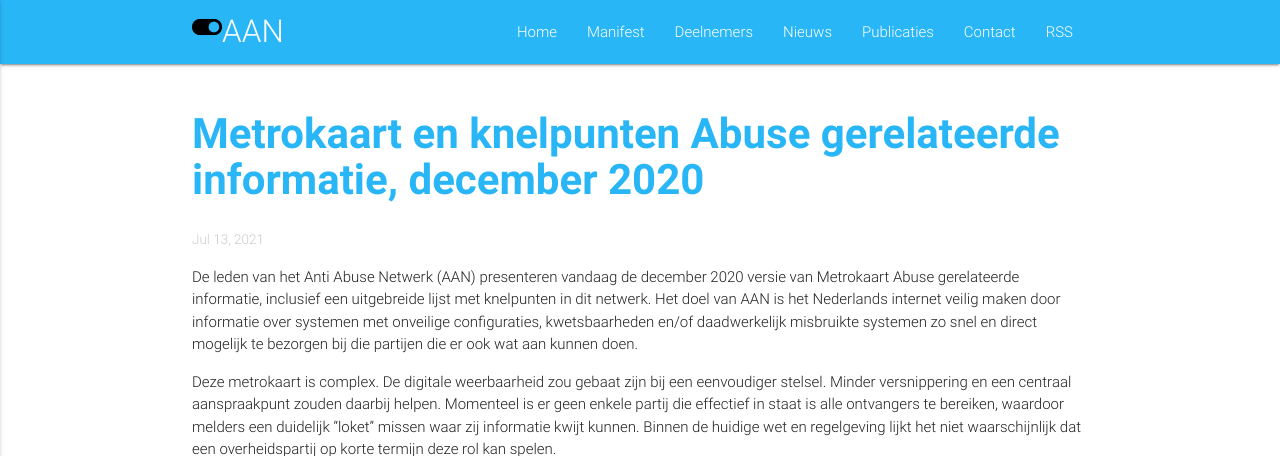
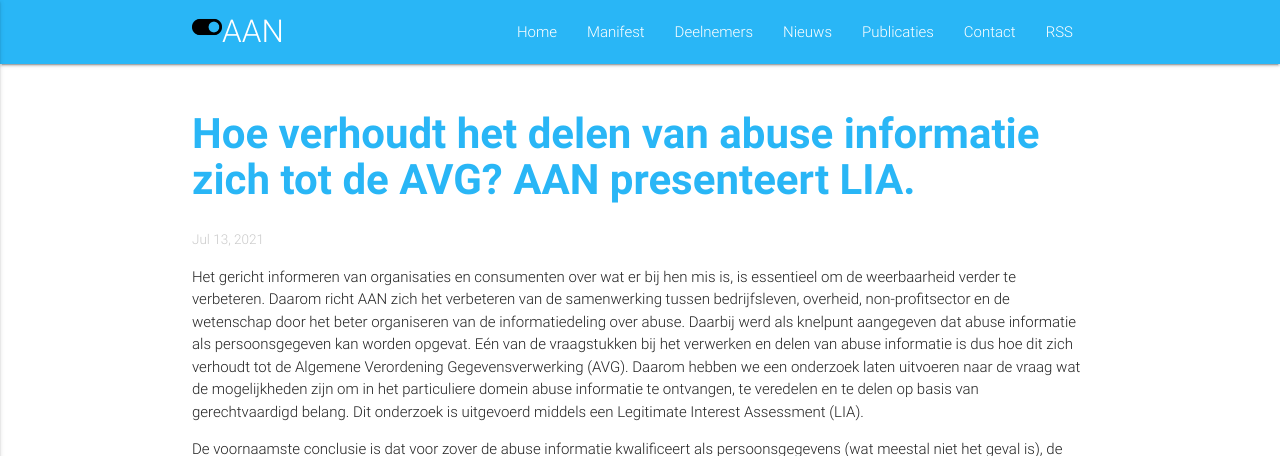
Before and after one commit to anti-abuse-netwerk/anti-abuse-netwerk.github.io, a Jekyll site: the page built from _posts/2021-07-13-AAN-publiceert-LIA.md, in a window 1280 px wide. Shown: the top 456 px of the page. Built offline with Jekyll 4.4.1, drawn with Linux system fonts in a browser that asks for light colours; some of the changed text lies outside the part shown; grey boxes are pictures that could not be loaded.

Commit message:
Artikel fix

```diff
--- a/_posts/2021-07-13-AAN-publiceert-LIA.md
+++ b/_posts/2021-07-13-AAN-publiceert-LIA.md
@@ -1,13 +1,13 @@
 ---
 layout: post
-title: Metrokaart en knelpunten Abuse gerelateerde informatie, december 2020
+title: Hoe verhoudt het delen van abuse informatie zich tot de AVG? AAN presenteert LIA.
 ---
-De leden van het Anti Abuse Netwerk (AAN) presenteren vandaag de december 2020 versie van Metrokaart Abuse gerelateerde informatie, inclusief een uitgebreide lijst met knelpunten in dit netwerk. Het doel van AAN is het Nederlands internet veilig maken door informatie over systemen met onveilige configuraties, kwetsbaarheden en/of daadwerkelijk misbruikte systemen zo snel en direct mogelijk te bezorgen bij die partijen die er ook wat aan kunnen doen.
+Het gericht informeren van organisaties en consumenten over wat er bij hen mis is, is essentieel om de weerbaarheid verder te verbeteren. Daarom richt AAN zich het verbeteren van de samenwerking tussen bedrijfsleven, overheid, non-profitsector en de wetenschap door het beter organiseren van de informatiedeling over abuse.
+Daarbij werd als knelpunt aangegeven dat abuse informatie als persoonsgegeven kan worden opgevat. Eén van de vraagstukken bij het verwerken en delen van abuse informatie is dus hoe dit zich verhoudt tot de Algemene Verordening Gegevensverwerking (AVG). Daarom hebben we een onderzoek laten uitvoeren naar de vraag wat de mogelijkheden zijn om in het particuliere domein abuse informatie te ontvangen, te veredelen en te delen op basis van gerechtvaardigd belang. Dit onderzoek is uitgevoerd middels een Legitimate Interest Assessment (LIA).
 
-Deze metrokaart is complex. De digitale weerbaarheid zou gebaat zijn bij een eenvoudiger stelsel. Minder versnippering  en een centraal aanspraakpunt zouden daarbij helpen. Momenteel is er geen enkele partij die effectief in staat is alle ontvangers te bereiken, waardoor melders een duidelijk “loket” missen waar zij informatie kwijt kunnen. Binnen de  huidige wet en regelgeving lijkt het niet waarschijnlijk dat een overheidspartij op korte termijn deze rol kan spelen.
+De voornaamste conclusie is dat voor zover de abuse informatie kwalificeert als persoonsgegevens (wat meestal niet het geval is), de informatie kan worden verwerkt op grond van artikel 6(1)(f) AVG (gerechtvaardigd belang). Een voorwaarde hiervoor is dat deze informatie wordt uitgesplitst naar de partij die de abuse kan verhelpen en dat deze zich netjes aan de basisvoorwaarden van de AVG houdt.
 
-[<img class="responsive-img" src="/assets/img/metro_202012.jpg" alt="Metrokaart 12-2020">](/assets/img/metro_202012.jpg)
+Voor alle conclusies, scope en beoordeelde processen kunt u het hele rapport [hier](/assets/downloads/Legitimate_Interest_Assessment_Abuse_Informatie.pdf) vinden.
 
-Het volledige rapport vind u [hier](/publicaties/metrokaart-december-2020.html).
 
 Heeft u feedback, mail ons via feedback@abuse.nl.
```
